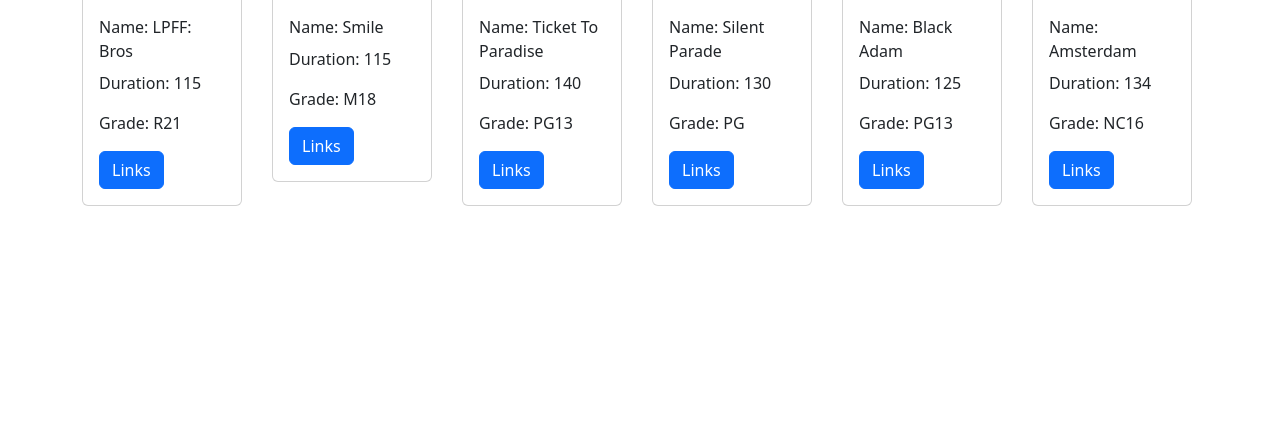
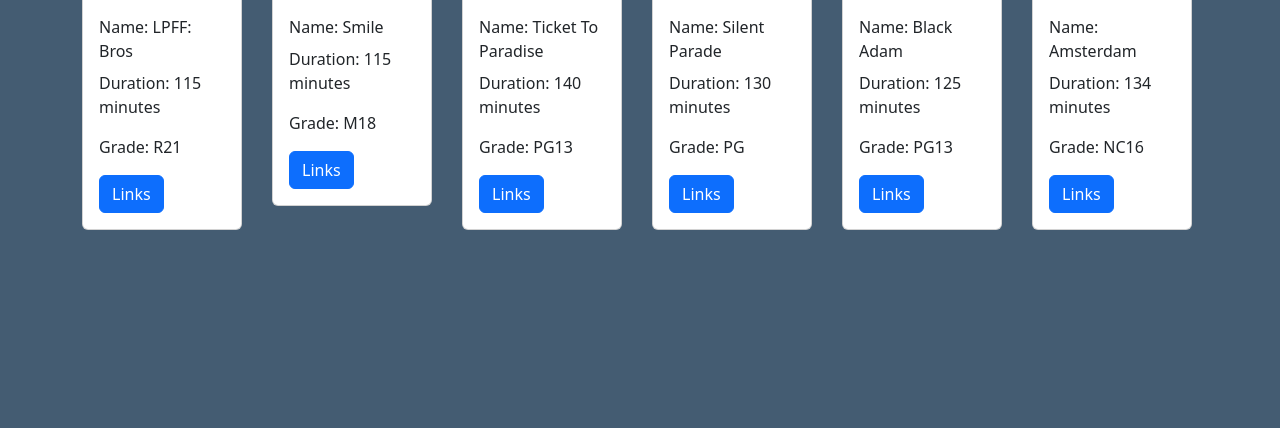
Before and after one commit to Aaron7621/OnlineMart, a Django app: page /about-us/movies/ in a window 1280 px wide. Shown: the part 372-800 px from the top of the page. Run offline with Django 4.2, Linux system fonts and the light colour scheme; data comes from the database, SQL or seed files in the repository; both versions use the stored data as it was after the commit.

Commit message:
update the database and change the color of background

```diff
--- a/movies/templates/movie.html
+++ b/movies/templates/movie.html
@@ -1,5 +1,7 @@
 {% extends 'base.html' %}
 {% block content %}
+    <body style="background-color: #445c72 ;">
+  </body>
 <h1> Movie in Singapore</h1>
 <br>
 <br>
@@ -12,7 +14,7 @@
     height="250">
         <div class="card-body">
         <p class="card-title">Name: {{ movie.name }}</p>
-        <p class="card-text">Duration: {{ movie.duration }}</p>
+        <p class="card-text">Duration: {{ movie.duration }} minutes</p>
         <p class="card-text">Grade: {{ movie.grade }}</p>
         <a href="{{ movie.url }}" class="btn btn-primary">Links</a>
         </div>
```
Also changed, not shown: db.sqlite3.
